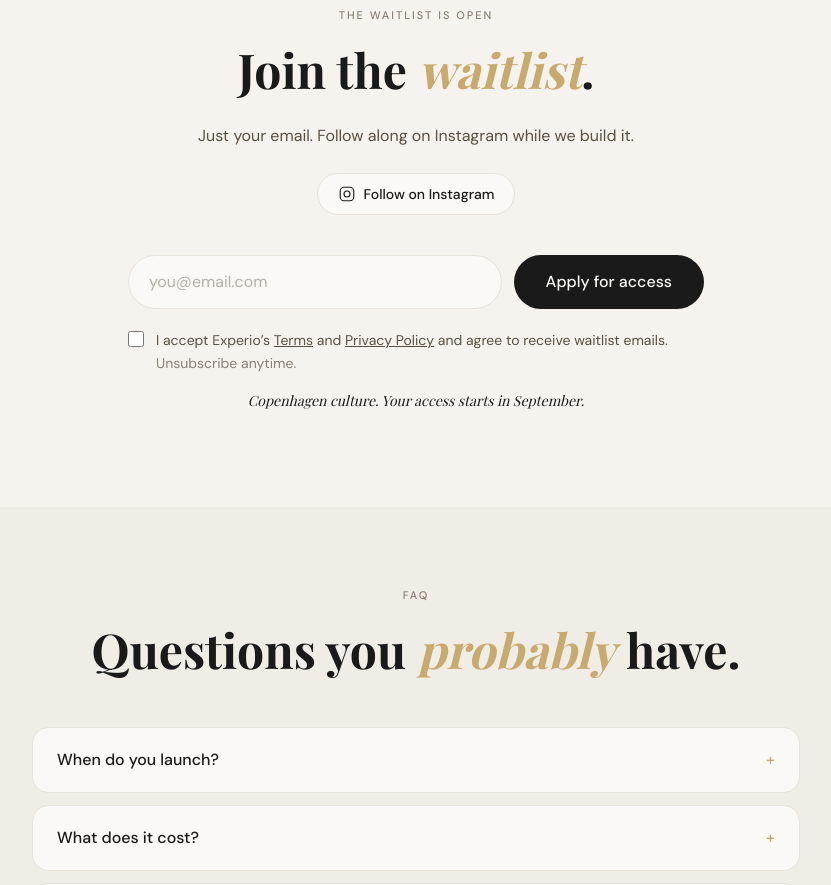
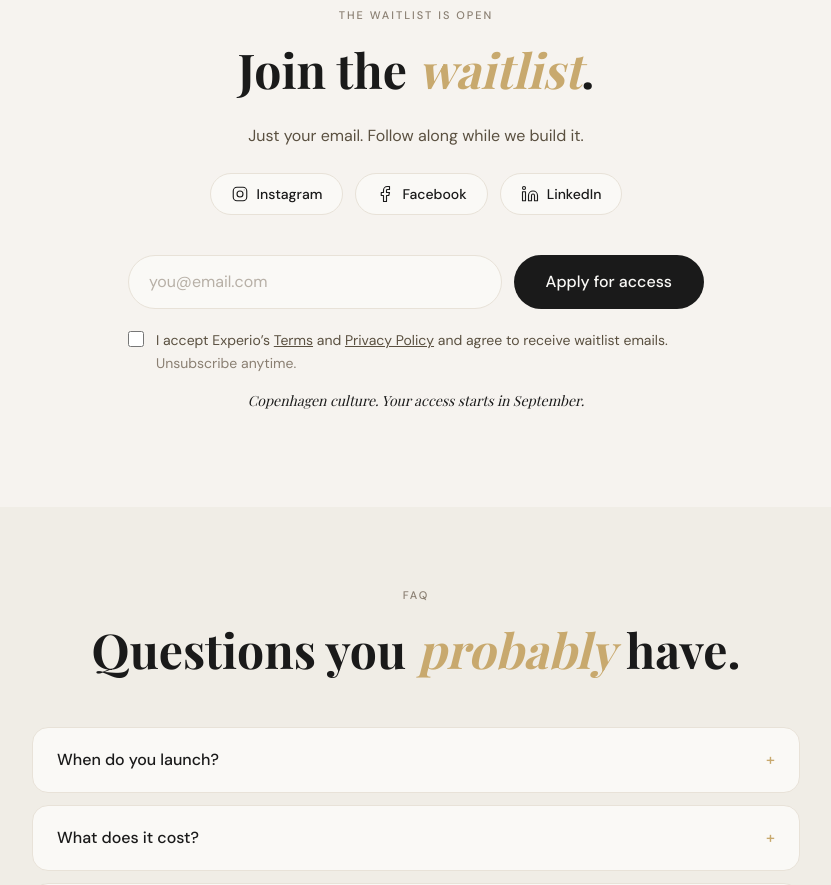
Before and after one commit to KatinkaKlepsch/experio-web, a Next.js app: page / in a window 1280 px wide. Shown: the part 3680-4565 px from the top of the page, without its empty margins (224-1055 px from the left). Built offline with nearby package versions, Linux system fonts and the light colour scheme.

Commit message:
Add Facebook + LinkedIn buttons next to Instagram in waitlist CTA

```diff
--- a/app/page.tsx
+++ b/app/page.tsx
@@ -375,11 +375,11 @@ export default function Home() {
             Join the <span className="italic text-accent">waitlist</span>.
           </h2>
           <p className="mx-auto mt-6 max-w-lg font-sans text-base leading-relaxed text-ink-soft">
-            Just your email. Follow along on Instagram while we build it.
+            Just your email. Follow along while we build it.
           </p>
 
-          {/* Instagram CTA — visible Follow-button before the form */}
-          <div className="mt-6 flex justify-center">
+          {/* Social CTAs — Instagram, Facebook, LinkedIn */}
+          <div className="mt-6 flex justify-center gap-3">
             <a
               href="https://www.instagram.com/experioCPH"
               target="_blank"
@@ -392,7 +392,33 @@ export default function Home() {
                 <circle cx="12" cy="12" r="4" />
                 <circle cx="17.5" cy="6.5" r="0.6" fill="currentColor" stroke="none" />
               </svg>
-              Follow on Instagram
+              Instagram
+            </a>
+            <a
+              href="https://www.facebook.com/profile.php?id=61589233517764"
+              target="_blank"
+              rel="noopener noreferrer"
+              aria-label="Follow Experio on Facebook"
+              className="inline-flex items-center gap-2 rounded-full border border-line bg-card px-5 py-2.5 font-sans text-sm font-medium text-ink transition-colors hover:border-accent hover:text-accent"
+            >
+              <svg width="18" height="18" viewBox="0 0 24 24" fill="none" stroke="currentColor" strokeWidth="1.5" strokeLinecap="round" strokeLinejoin="round" role="img" aria-hidden="true">
+                <path d="M18 2h-3a5 5 0 0 0-5 5v3H7v4h3v8h4v-8h3l1-4h-4V7a1 1 0 0 1 1-1h3z" />
+              </svg>
+              Facebook
+            </a>
+            <a
+              href="https://www.linkedin.com/company/myexperio/about/"
+              target="_blank"
+              rel="noopener noreferrer"
+              aria-label="Follow Experio on LinkedIn"
+              className="inline-flex items-center gap-2 rounded-full border border-line bg-card px-5 py-2.5 font-sans text-sm font-medium text-ink transition-colors hover:border-accent hover:text-accent"
+            >
+              <svg width="18" height="18" viewBox="0 0 24 24" fill="none" stroke="currentColor" strokeWidth="1.5" strokeLinecap="round" strokeLinejoin="round" role="img" aria-hidden="true">
+                <path d="M16 8a6 6 0 0 1 6 6v7h-4v-7a2 2 0 0 0-4 0v7h-4v-7a6 6 0 0 1 6-6z" />
+                <rect x="2" y="9" width="4" height="12" />
+                <circle cx="4" cy="4" r="2" />
+              </svg>
+              LinkedIn
             </a>
           </div>
 
```
